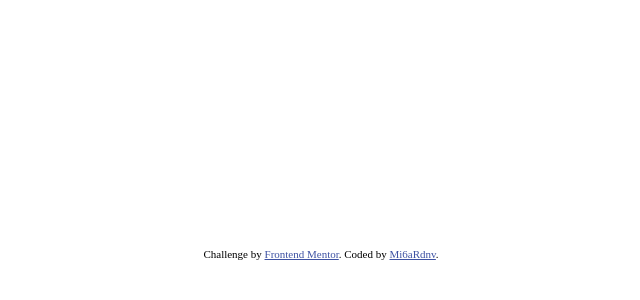
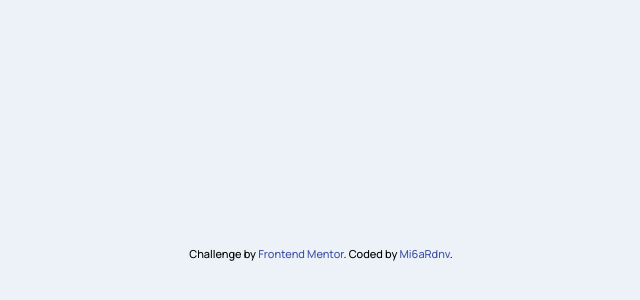
Before and after one commit to Mi6aRdnv/Article-preview-component, a React (Vite) app: page / in a window 1280 px wide. Shown: the part 146-446 px from the top of the page, without its empty margins (319-959 px from the left). Built offline with nearby package versions, Linux system fonts and the light colour scheme.

Commit message:
feat: create project structure

```diff
--- a/index.html
+++ b/index.html
@@ -10,6 +10,13 @@
 		/>
 		<meta name="viewport" content="width=device-width, initial-scale=1.0" />
 		<title>Article preview component</title>
+
+		<link rel="preconnect" href="https://fonts.googleapis.com" />
+		<link rel="preconnect" href="https://fonts.gstatic.com" crossorigin />
+		<link
+			href="https://fonts.googleapis.com/css2?family=Manrope:wght@500;700&display=swap"
+			rel="stylesheet"
+		/>
 	</head>
 	<body>
 		<div id="root"></div>
--- a/src/App.jsx
+++ b/src/App.jsx
@@ -1,8 +1,14 @@
 import "./App.css";
+import BlogPreview from "./components/BlogPreview";
 
 function App() {
 	return (
 		<>
+			<header className="header"></header>
+			<main className="main">
+				<BlogPreview />
+			</main>
+			<footer className="footer">
 				<div className="attribution">
 					Challenge by&nbsp;
 					<a href="https://www.frontendmentor.io?ref=challenge" target="_blank">
@@ -14,6 +20,7 @@ function App() {
 					</a>
 					.
 				</div>
+			</footer>
 		</>
 	);
 }
--- /dev/null
+++ b/src/components/BlogPreview.jsx
@@ -0,0 +1,8 @@
+import Tooltip from "./Tooltip";
+import "./BlogPreview.css";
+// import { useState } from "react";
+
+export default function BlogPreview() {
+	// const [isTooltipVisible, setIsTooltipVisible] = useState(false);
+	return <></>;
+}
--- /dev/null
+++ b/src/components/Tooltip.jsx
@@ -0,0 +1,5 @@
+import "./Tooltip.css";
+
+export default function Tooltip() {
+	return <></>;
+}
--- a/src/index.css
+++ b/src/index.css
@@ -1,18 +1,90 @@
+/*reset*/
+* {
+	padding: 0;
+	margin: 0;
+	border: 0;
+}
+*,
+*:before,
+*:after {
+	-moz-box-sizing: border-box;
+	-webkit-box-sizing: border-box;
+	box-sizing: border-box;
+}
+:focus,
+:active {
+	outline: none;
+}
+a:focus,
+a:active {
+	outline: none;
+}
+nav,
+footer,
+header,
+aside {
+	display: block;
+}
+html,
+body {
+	height: 100%;
+	width: 100%;
+	-ms-text-size-adjust: 100%;
+	-moz-text-size-adjust: 100%;
+	-webkit-text-size-adjust: 100%;
+}
+input,
+button,
+textarea {
+	font-family: inherit;
+}
+input::-ms-clear {
+	display: none;
+}
+button {
+	cursor: pointer;
+}
+button::-moz-focus-inner {
+	padding: 0;
+	border: 0;
+}
+a,
+a:visited {
+	text-decoration: none;
+}
+a:hover {
+	text-decoration: none;
+}
+ul li {
+	list-style: none;
+}
+img {
+	vertical-align: top;
+}
+h1,
+h2,
+h3,
+h4,
+h5,
+h6 {
+	font-size: inherit;
+	font-weight: 400;
+}
+/*--------------------*/
+
 :root {
-	/* font-family: https://fonts.google.com/specimen/Manrope
-  Weights: 500, 700 */
+	font-family: "Manrope", sans-serif;
 	font-size: 13px;
 	line-height: 1.5;
 	font-weight: 500;
 
-	/* color: rgba(255, 255, 255, 0.87);
-	background-color: #242424; */
+	background-color: var(--light-blue);
 
-	/* Colors:
-- Very Dark Grayish Blue: hsl(217, 19%, 35%)
-- Desaturated Dark Blue: hsl(214, 17%, 51%)
-- Grayish Blue: hsl(212, 23%, 69%)
-- Light Grayish Blue: hsl(210, 46%, 95%) */
+	--dark-blue-x: hsl(217, 19%, 35%);
+	--dark-blue-m: hsl(217, 19%, 35%);
+	--dark-blue-l: hsl(214, 17%, 51%);
+	--blue: hsl(212, 23%, 69%);
+	--light-blue: hsl(210, 46%, 95%);
 
 	font-synthesis: none;
 	text-rendering: optimizeLegibility;
@@ -21,7 +93,6 @@
 }
 
 body {
-	margin: 0;
 	display: flex;
 	place-items: center;
 	min-width: 320px;
```
Also changed, not shown: src/components/BlogPreview.css (added), src/components/Tooltip.css (added). Lines whose indentation alone changed are shown as unchanged.
